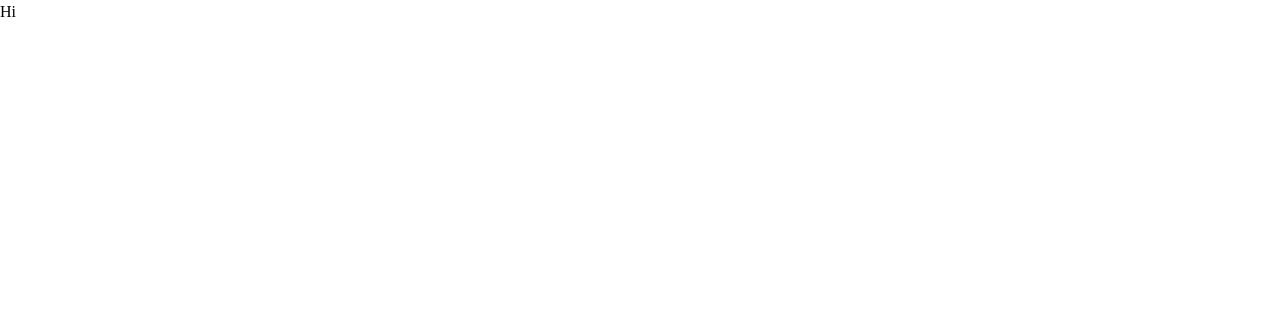
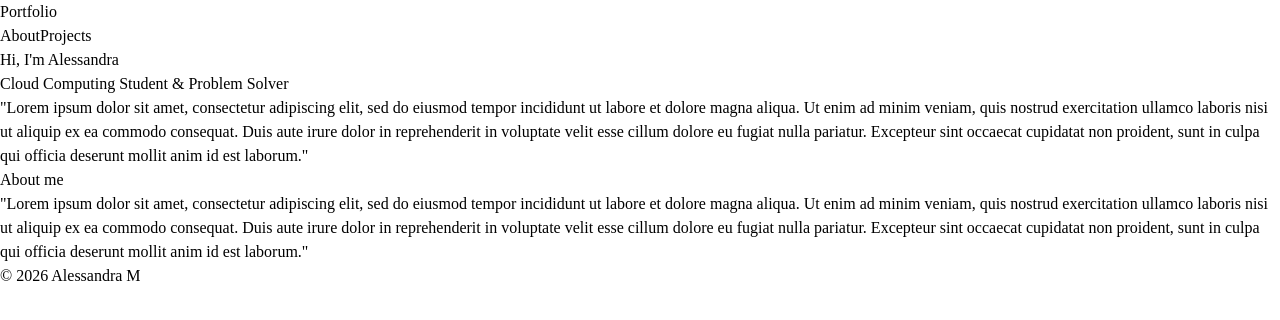
Before and after one commit to mangunea/Portfolio, a React (Vite) app in the folder website-portfolio/: page / in a window 1280 px wide. Shown: the top 320 px of the page. Built offline with nearby package versions, Linux system fonts and the light colour scheme.

Commit message:
create basic layout

```diff
--- /dev/null
+++ b/website-portfolio/src/About.jsx
@@ -0,0 +1,18 @@
+
+function About() {
+
+    return(
+
+        <about>
+            <section>
+                <div>
+                    <h1>About me</h1>
+                    <p>"Lorem ipsum dolor sit amet, consectetur adipiscing elit, sed do eiusmod tempor incididunt ut labore et dolore magna aliqua. Ut enim ad minim veniam, quis nostrud exercitation ullamco laboris nisi ut aliquip ex ea commodo consequat. Duis aute irure dolor in reprehenderit in voluptate velit esse cillum dolore eu fugiat nulla pariatur. Excepteur sint occaecat cupidatat non proident, sunt in culpa qui officia deserunt mollit anim id est laborum."</p>
+                </div>
+            </section>
+        </about>
+
+    );
+}
+
+export default About;
--- a/website-portfolio/src/App.jsx
+++ b/website-portfolio/src/App.jsx
@@ -1,13 +1,15 @@
 import Header from "./Header"
 import Footer from "./Footer";
 import Navbar from "./Navbar";
+import About from "./About";
 
 function App() {
 
   return (
     <>
+    <Navbar></Navbar>
     <Header></Header>
-    <Navbar></Navbar>
+    <About></About>
     <Footer></Footer>
     </>
 
--- a/website-portfolio/src/Footer.jsx
+++ b/website-portfolio/src/Footer.jsx
@@ -1,7 +1,7 @@
 
 function Footer() {
   return (
-    <footer></footer>
+    <footer>&copy; 2026 Alessandra M</footer>
   );
 }
 
--- a/website-portfolio/src/Header.jsx
+++ b/website-portfolio/src/Header.jsx
@@ -1,7 +1,15 @@
 
 function Header() {
   return (
-  <header>Hi</header>
+  <header>
+    <section>
+      <div>
+        <h1>Hi, I'm Alessandra</h1>
+        <h2>Cloud Computing Student & Problem Solver</h2>
+        <p>"Lorem ipsum dolor sit amet, consectetur adipiscing elit, sed do eiusmod tempor incididunt ut labore et dolore magna aliqua. Ut enim ad minim veniam, quis nostrud exercitation ullamco laboris nisi ut aliquip ex ea commodo consequat. Duis aute irure dolor in reprehenderit in voluptate velit esse cillum dolore eu fugiat nulla pariatur. Excepteur sint occaecat cupidatat non proident, sunt in culpa qui officia deserunt mollit anim id est laborum."</p>
+      </div>
+    </section>
+  </header>
   );
 }
 
--- a/website-portfolio/src/Navbar.jsx
+++ b/website-portfolio/src/Navbar.jsx
@@ -1,6 +1,14 @@
 function Navbar() {
   return (
-    <navbar></navbar>
+    <navbar>
+      <div>
+        <h1>Portfolio</h1>
+        <nav>
+          <a>About</a>
+          <a>Projects</a>
+        </nav>
+      </div>
+    </navbar>
   );
 }
 
```
